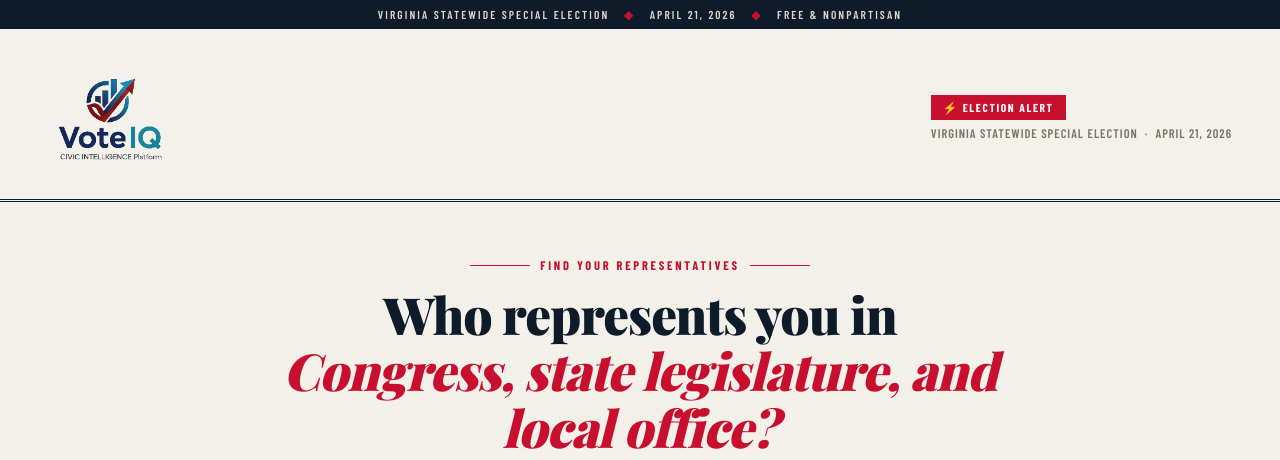
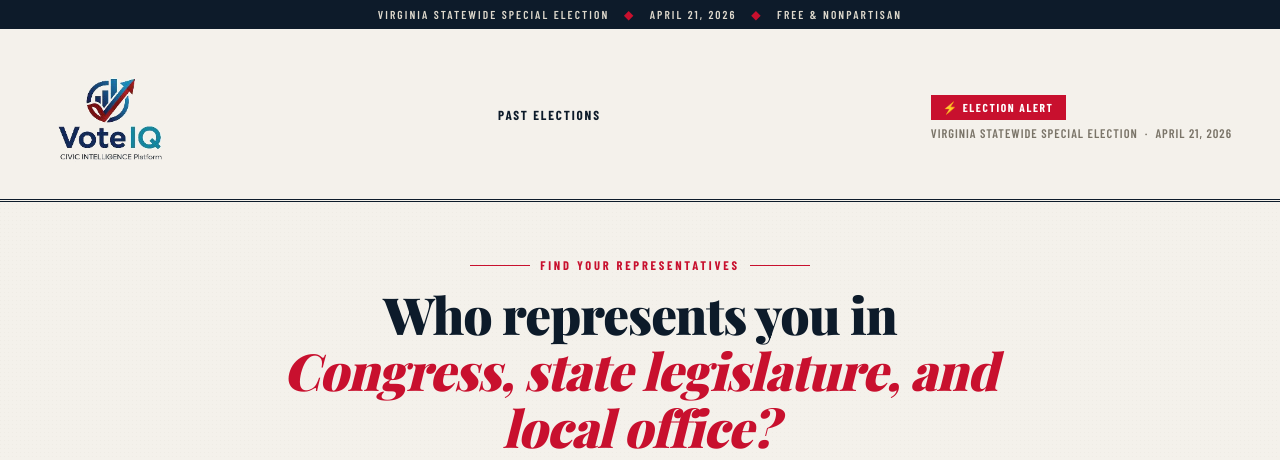
Before and after one commit to alexisn1989/VoteIQ, a FastAPI app: page / in a window 1280 px wide. Shown: the top 460 px of the page. Run offline with FastAPI, Linux system fonts and the light colour scheme.

Commit message:
Add Past Elections nav link to header
Authored-by: Alexis Nieuwenhuys

```diff
--- a/templates/index.html
+++ b/templates/index.html
@@ -116,6 +116,9 @@
   <div class="logo-wrap">
     <img src="/static/logo.png" alt="VoteIQ Logo" style="width:120px;height:120px;object-fit:contain;" />
   </div>
+  <nav style="display:flex;gap:24px;align-items:center;">
+    <a href="/past-elections" style="font-family:'Barlow Condensed',sans-serif;font-size:0.82rem;font-weight:700;letter-spacing:0.14em;text-transform:uppercase;color:var(--navy);text-decoration:none;border-bottom:2px solid transparent;padding-bottom:2px;transition:border-color 0.2s,color 0.2s;" onmouseover="this.style.color='var(--red)';this.style.borderBottomColor='var(--red)';" onmouseout="this.style.color='var(--navy)';this.style.borderBottomColor='transparent';">Past Elections</a>
+  </nav>
   <div>
     <div class="election-badge">⚡ Election Alert</div>
     <div class="header-date">Virginia Statewide Special Election &nbsp;·&nbsp; April 21, 2026</div>
```
